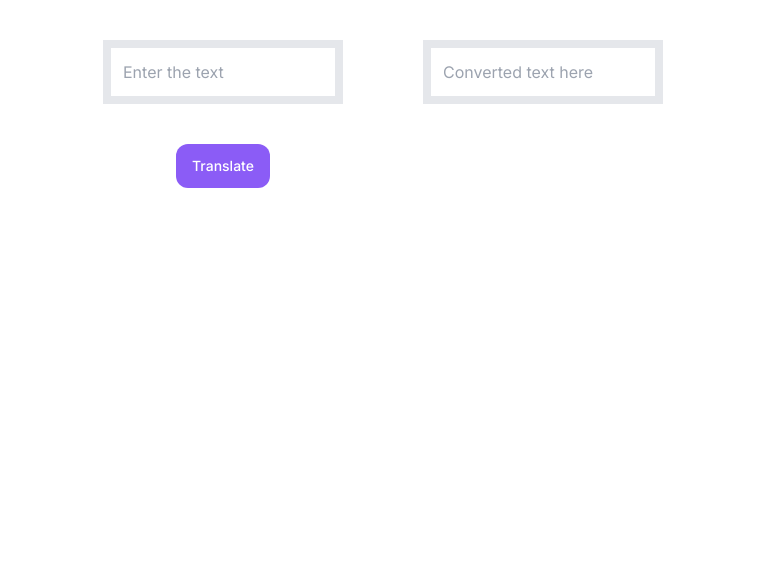
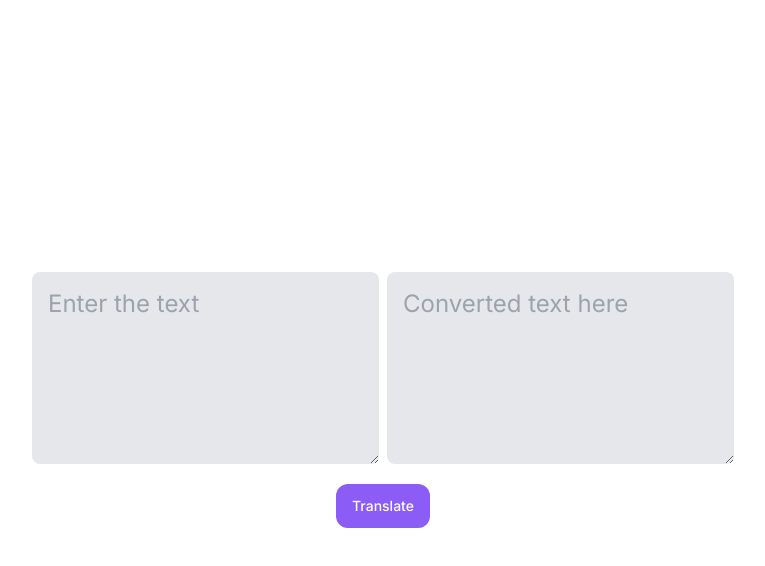
Before and after one commit to Tudar-Club-NMAMIT/website, a Next.js app: page /translator in a window 1280 px wide. Shown: the top 566 px of the page, without its empty margins (257-1022 px from the left). Built offline with nearby package versions, Linux system fonts and the light colour scheme.

Commit message:
sanitizing the response

```diff
--- a/app/libs/language.ts
+++ b/app/libs/language.ts
@@ -1,7 +1,7 @@
 import { client } from "@gradio/client";
 
 export const languageFetch = async (text: string) => {
-  const app = await client("http://127.0.0.1:7864/", {});
+  const app = await client("http://127.0.0.1:7860/", {});
   const result = await app.predict("/predict", [
     text, // Use the input text provided to the function
   ]);
--- a/app/translator/page.tsx
+++ b/app/translator/page.tsx
@@ -11,36 +11,49 @@ const page = () => {
   const handleSubmit = async (e: any) => {
     e.preventDefault();
     const res: any = await languageFetch(input);
-    setresult(res.data);
+    let resStr = JSON.stringify(res.data);
+    console.log(resStr);
+    console.log(typeof resStr);
+    const kannadaPattern = /[\u0C80-\u0CFF]+|[\{\}\[\]"']+/g;
+    const cleanedString = resStr.replace(kannadaPattern, "");
+    setresult(cleanedString.toLowerCase());
+    // // Step 2: Convert the string to lowercase
+    // const lowercaseString = cleanedString.toLowerCase();
+
+    // setresult(lowercaseString);
+
     console.log(res.data);
   };
   return (
-    <div className="flex justify-center">
-      <form action="" onSubmit={handleSubmit}>
-        <div className="flex-col m-10">
-          <input
-            type="text"
-            className=" w-60 p-3 mb-10 border-8"
-            placeholder="Enter the text"
-            value={input}
-            onChange={(e) => handleStateChange(e.target.value)}
-          />
+    <div className="flex flex-col justify-center items-center h-screen my-auto">
+      <div className="flex space-x-2 ">
+        <textarea
+          name="input"
+          className="p-4 text-2xl bg-gray-200 rounded-lg"
+          placeholder="Enter the text"
+          cols={20}
+          rows={5}
+          value={input}
+          onChange={(e) => handleStateChange(e.target.value)}
+        ></textarea>
 
-          <div className="flex justify-center">
-            <button className="flexCenter gap-3 px-4 py-3 bg-violet-500 rounded-xl text-sm font-medium max-md:w-full text-white">
-              Translate
-            </button>
-          </div>
-        </div>
-      </form>
-      <div>
-        <input
-          type="text"
-          className=" w-60 p-3 m-10 border-8"
+        <textarea
+          name="input"
+          className="p-4 text-2xl bg-gray-200 rounded-lg"
           placeholder="Converted text here"
+          cols={20}
+          rows={5}
           value={result}
-          readOnly={true}
-        />
+          readOnly
+        ></textarea>
+      </div>
+      <div className="flex justify-center mt-5">
+        <button
+          className="flexCenter gap-3 px-4 py-3 bg-violet-500 rounded-xl text-sm font-medium max-md:w-full text-white"
+          onClick={handleSubmit}
+        >
+          Translate
+        </button>
       </div>
     </div>
   );
--- a/config-overrides.js
+++ /dev/null
@@ -1,32 +0,0 @@
-const webpack = require("webpack");
-
-module.exports = function override(config, env) {
-  config.resolve.fallback = {
-    url: require.resolve("url"),
-    fs: require.resolve("graceful-fs"),
-    buffer: require.resolve("buffer"),
-    stream: require.resolve("stream-browserify"),
-  };
-  config.plugins.push(
-    new webpack.ProvidePlugin({
-      process: "process/browser",
-      Buffer: ["buffer", "Buffer"],
-    }),
-    new webpack.NormalModuleReplacementPlugin(/node:/, (resource) => {
-      const mod = resource.request.replace(/^node:/, "");
-      switch (mod) {
-        case "buffer":
-          resource.request = "buffer";
-          break;
-        case "stream":
-          resource.request = "readable-stream";
-          break;
-        default:
-          throw new Error(`Not found ${mod}`);
-      }
-    })
-  );
-  config.ignoreWarnings = [/Failed to parse source map/];
-
-  return config;
-};
--- a/webpack.config.js
+++ /dev/null
@@ -1,6 +0,0 @@
-const nodeExternals = require("webpack-node-externals");
-
-module.exports = {
-  // Other Webpack configuration options...
-  externals: [nodeExternals()],
-};
```
